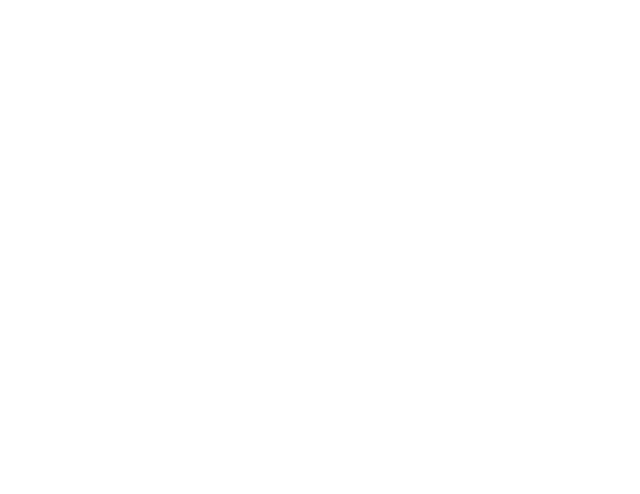
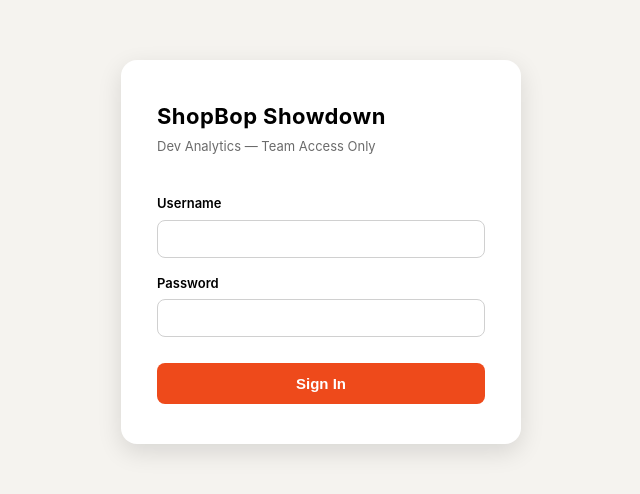
Before and after one commit to Tyrrnien81/Shopbop-Showdown, a React (Vite) app in the folder frontend/: page /admin in a window 1280 px wide. Before the commit this address had no page. Shown: the part 148-642 px from the top of the page, without its empty margins (319-959 px from the left). Built offline with nearby package versions, Linux system fonts and the light colour scheme.

Commit message:
adding admin route for analytics dashboard

```diff
--- a/frontend/src/App.jsx
+++ b/frontend/src/App.jsx
@@ -1,5 +1,5 @@
 import { BrowserRouter as Router, Routes, Route } from 'react-router-dom';
-import { Home, CreateGame, Lobby, Game, Voting, Results } from './pages';
+import { Home, CreateGame, Lobby, Game, Voting, Results, Analytics } from './pages';
 import GuidedTour from './components/GuidedTour';
 import useGameStore from './store/gameStore';
 import './App.css';
@@ -17,6 +17,7 @@
           <Route path="/game/:gameId" element={<Game />} />
           <Route path="/voting/:gameId" element={<Voting />} />
           <Route path="/results/:gameId" element={<Results />} />
+          <Route path="/admin" element={<Analytics />} />
         </Routes>
       </div>
       <GuidedTour active={tourActive} onClose={endTour} />
--- /dev/null
+++ b/frontend/src/pages/Analytics.jsx
@@ -0,0 +1,217 @@
+import { useState } from 'react';
+
+const API_BASE = import.meta.env.VITE_API_BASE_URL || 'http://localhost:3000/api';
+
+function makeAuthHeader(username, password) {
+  return 'Basic ' + btoa(`${username}:${password}`);
+}
+
+// ------------------------------------------------------------
+// Login Gate
+// ------------------------------------------------------------
+
+function LoginGate({ onSuccess }) {
+  const [username, setUsername] = useState('');
+  const [password, setPassword] = useState('');
+  const [error, setError] = useState('');
+  const [loading, setLoading] = useState(false);
+
+  async function handleSubmit(e) {
+    e.preventDefault();
+    setError('');
+    setLoading(true);
+    try {
+      const res = await fetch(`${API_BASE}/admin/analytics`, {
+        headers: { Authorization: makeAuthHeader(username, password) },
+      });
+      if (res.status === 401) {
+        setError('Invalid username or password.');
+        return;
+      }
+      if (!res.ok) {
+        setError('Server error. Try again.');
+        return;
+      }
+      const data = await res.json();
+      onSuccess(username, password, data);
+    } catch {
+      setError('Could not reach the server.');
+    } finally {
+      setLoading(false);
+    }
+  }
+
+  return (
+    <div style={styles.loginWrap}>
+      <div style={styles.loginCard}>
+        <h1 style={styles.loginTitle}>ShopBop Showdown</h1>
+        <p style={styles.loginSub}>Dev Analytics — Team Access Only</p>
+        <form onSubmit={handleSubmit} style={styles.form}>
+          <label style={styles.label}>Username</label>
+          <input
+            style={styles.input}
+            type="text"
+            value={username}
+            onChange={e => setUsername(e.target.value)}
+            autoComplete="username"
+            required
+          />
+          <label style={styles.label}>Password</label>
+          <input
+            style={styles.input}
+            type="password"
+            value={password}
+            onChange={e => setPassword(e.target.value)}
+            autoComplete="current-password"
+            required
+          />
+          {error && <p style={styles.error}>{error}</p>}
+          <button style={styles.btn} type="submit" disabled={loading}>
+            {loading ? 'Checking…' : 'Sign In'}
+          </button>
+        </form>
+      </div>
+    </div>
+  );
+}
+
+// ------------------------------------------------------------
+// Dashboard shell (populated in later commits)
+// ------------------------------------------------------------
+
+function Dashboard({ data, onLogout }) {
+  return (
+    <div style={styles.dashWrap}>
+      <header style={styles.header}>
+        <span style={styles.headerTitle}>ShopBop Showdown — Analytics</span>
+        <button style={styles.logoutBtn} onClick={onLogout}>Sign out</button>
+      </header>
+      <main style={styles.main}>
+        {/* Panels added in commits 8–10 */}
+        <p style={{ color: 'var(--text-muted)', textAlign: 'center', marginTop: 48 }}>
+          Dashboard loading…
+        </p>
+      </main>
+    </div>
+  );
+}
+
+// ------------------------------------------------------------
+// Page root
+// ------------------------------------------------------------
+
+export default function Analytics() {
+  const [creds, setCreds] = useState(null);   // { username, password }
+  const [data, setData] = useState(null);
+
+  function handleSuccess(username, password, initialData) {
+    setCreds({ username, password });
+    setData(initialData);
+  }
+
+  function handleLogout() {
+    setCreds(null);
+    setData(null);
+  }
+
+  if (!creds) return <LoginGate onSuccess={handleSuccess} />;
+  return <Dashboard data={data} onLogout={handleLogout} />;
+}
+
+// ------------------------------------------------------------
+// Inline styles (keeps this page self-contained)
+// ------------------------------------------------------------
+
+const styles = {
+  loginWrap: {
+    minHeight: '100vh',
+    display: 'flex',
+    alignItems: 'center',
+    justifyContent: 'center',
+    background: 'var(--bg-cream)',
+  },
+  loginCard: {
+    background: 'var(--bg-white)',
+    borderRadius: 'var(--radius-lg)',
+    boxShadow: 'var(--shadow-lg)',
+    padding: '40px 36px',
+    width: '100%',
+    maxWidth: 400,
+  },
+  loginTitle: {
+    fontSize: 22,
+    fontWeight: 700,
+    marginBottom: 4,
+    color: 'var(--text-dark)',
+  },
+  loginSub: {
+    fontSize: 13,
+    color: 'var(--text-muted)',
+    marginBottom: 28,
+  },
+  form: {
+    display: 'flex',
+    flexDirection: 'column',
+    gap: 6,
+  },
+  label: {
+    fontSize: 13,
+    fontWeight: 600,
+    color: 'var(--text-dark)',
+    marginTop: 10,
+  },
+  input: {
+    padding: '10px 12px',
+    border: '1px solid var(--border-medium)',
+    borderRadius: 'var(--radius-sm)',
+    fontSize: 14,
+    outline: 'none',
+  },
+  error: {
+    fontSize: 13,
+    color: 'var(--error)',
+    marginTop: 6,
+  },
+  btn: {
+    marginTop: 20,
+    padding: '12px',
+    background: 'var(--primary-orange)',
+    color: '#fff',
+    border: 'none',
+    borderRadius: 'var(--radius-sm)',
+    fontSize: 15,
+    fontWeight: 600,
+    cursor: 'pointer',
+  },
+  dashWrap: {
+    minHeight: '100vh',
+    background: 'var(--bg-cream)',
+  },
+  header: {
+    background: 'var(--bg-white)',
+    borderBottom: '1px solid var(--border-light)',
+    padding: '16px 32px',
+    display: 'flex',
+    alignItems: 'center',
+    justifyContent: 'space-between',
+  },
+  headerTitle: {
+    fontWeight: 700,
+    fontSize: 16,
+    color: 'var(--text-dark)',
+  },
+  logoutBtn: {
+    background: 'none',
+    border: '1px solid var(--border-medium)',
+    borderRadius: 'var(--radius-sm)',
+    padding: '6px 14px',
+    fontSize: 13,
+    cursor: 'pointer',
+    color: 'var(--text-muted)',
+  },
+  main: {
+    maxWidth: 1200,
+    margin: '0 auto',
+    padding: '32px 24px',
+  },
+};
--- a/frontend/src/pages/index.js
+++ b/frontend/src/pages/index.js
@@ -4,3 +4,4 @@
 export { default as Game } from './Game';
 export { default as Voting } from './Voting';
 export { default as Results } from './Results';
+export { default as Analytics } from './Analytics';
```
